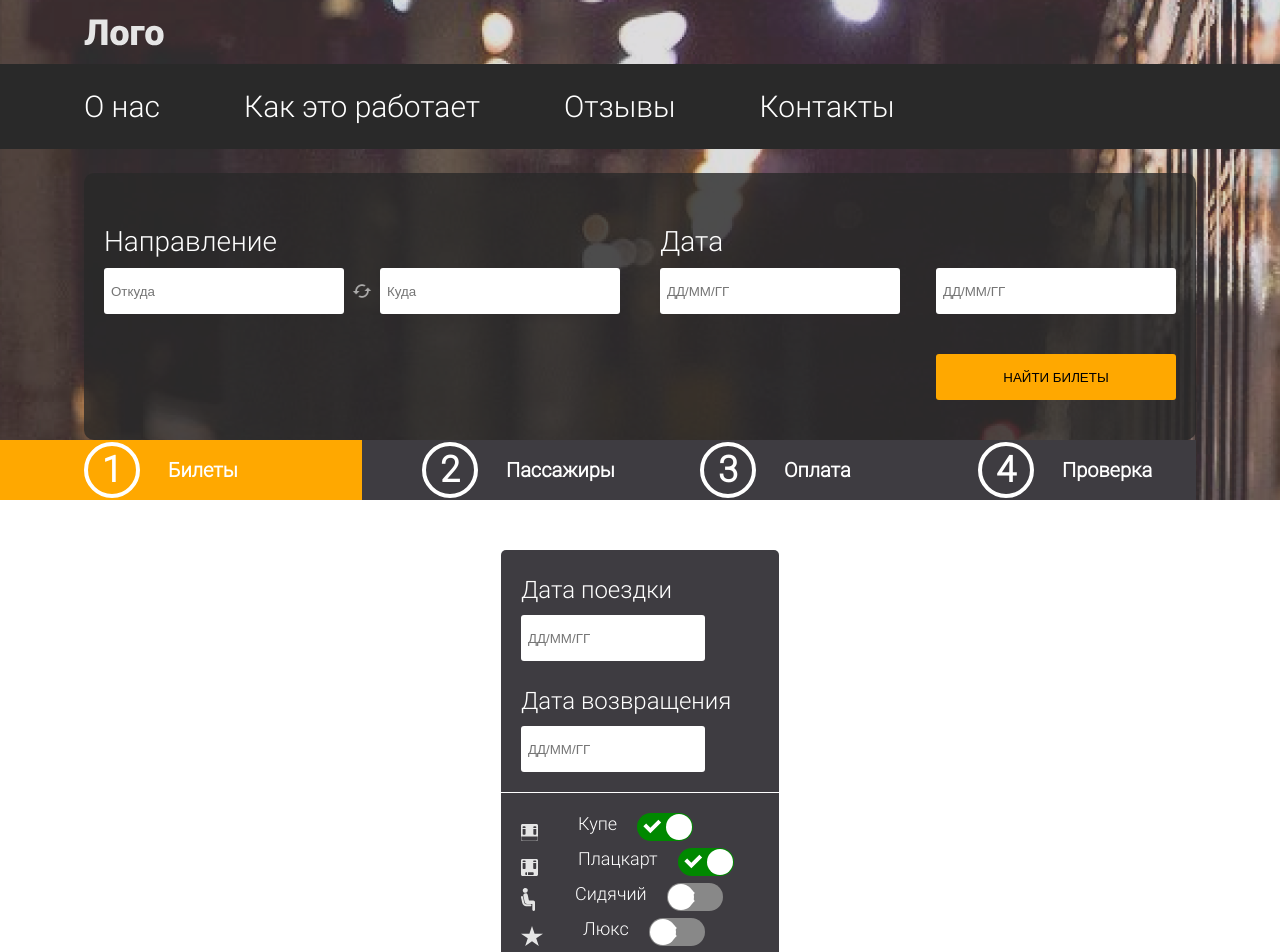
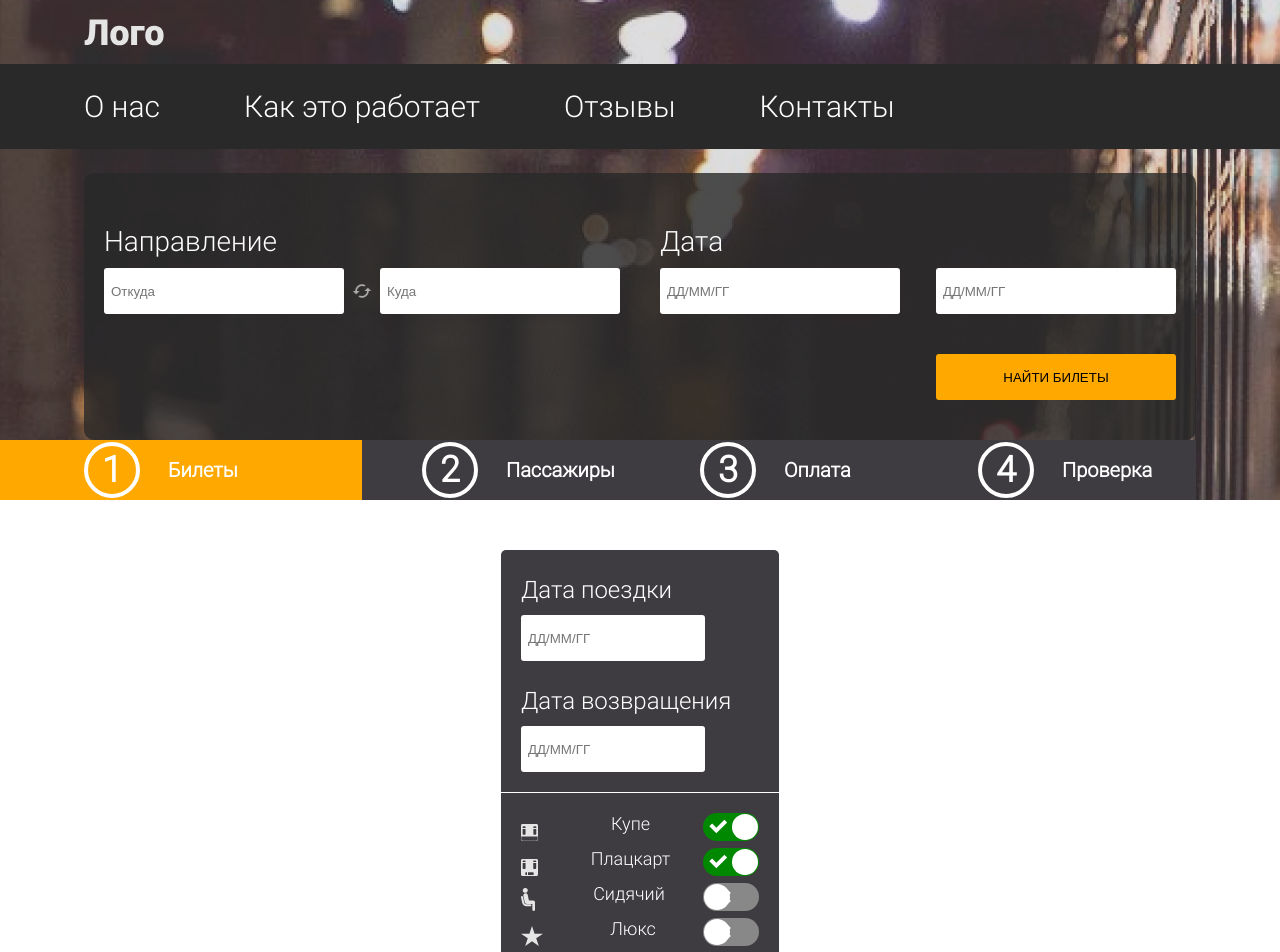
Before and after one commit to NickoSinnikov/fe_2_diplom, a React (Create React App) app: page /tickets in a window 1280 px wide. Shown: the top 952 px of the page. Built offline with nearby package versions, Linux system fonts and the light colour scheme.

Commit message:
oprions position

```diff
--- a/src/css/aside.css
+++ b/src/css/aside.css
@@ -27,7 +27,7 @@
 
 .options-filter__item {
    display: flex;
-   justify-content: left;
+   justify-content: space-between;
 }
 
 .date-form__label {
```
